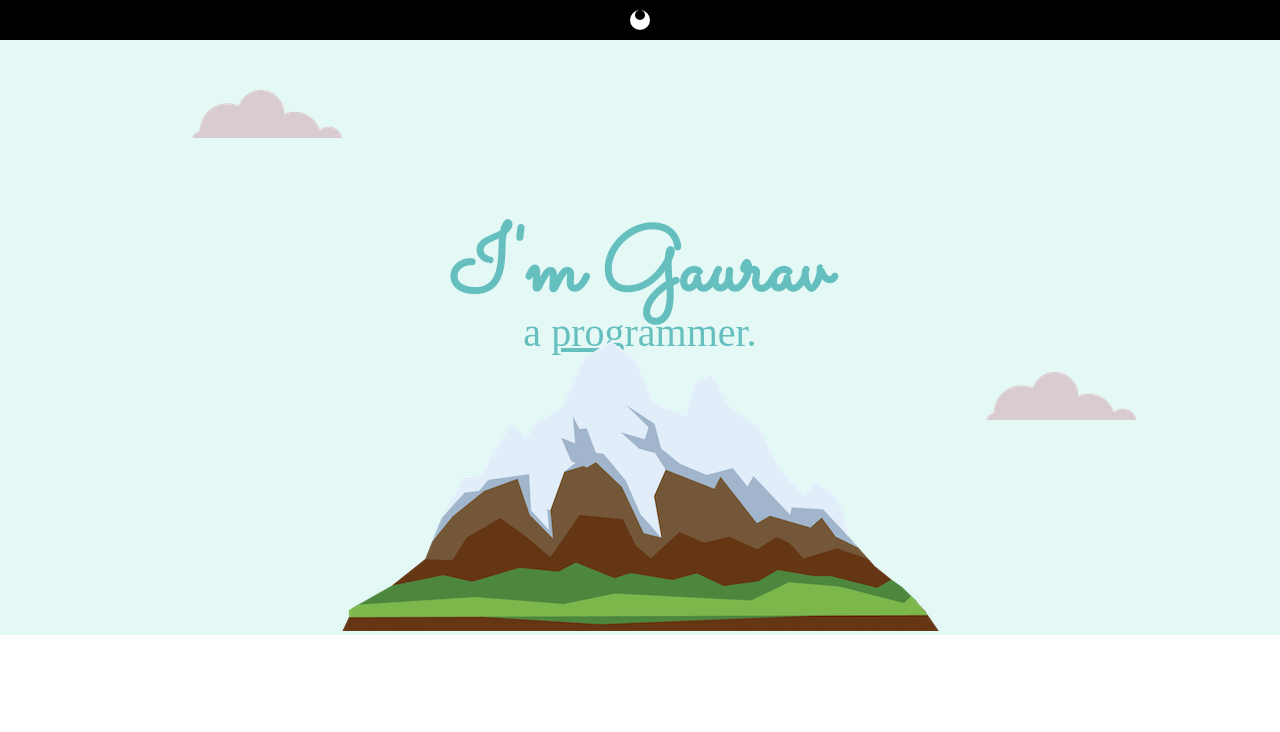
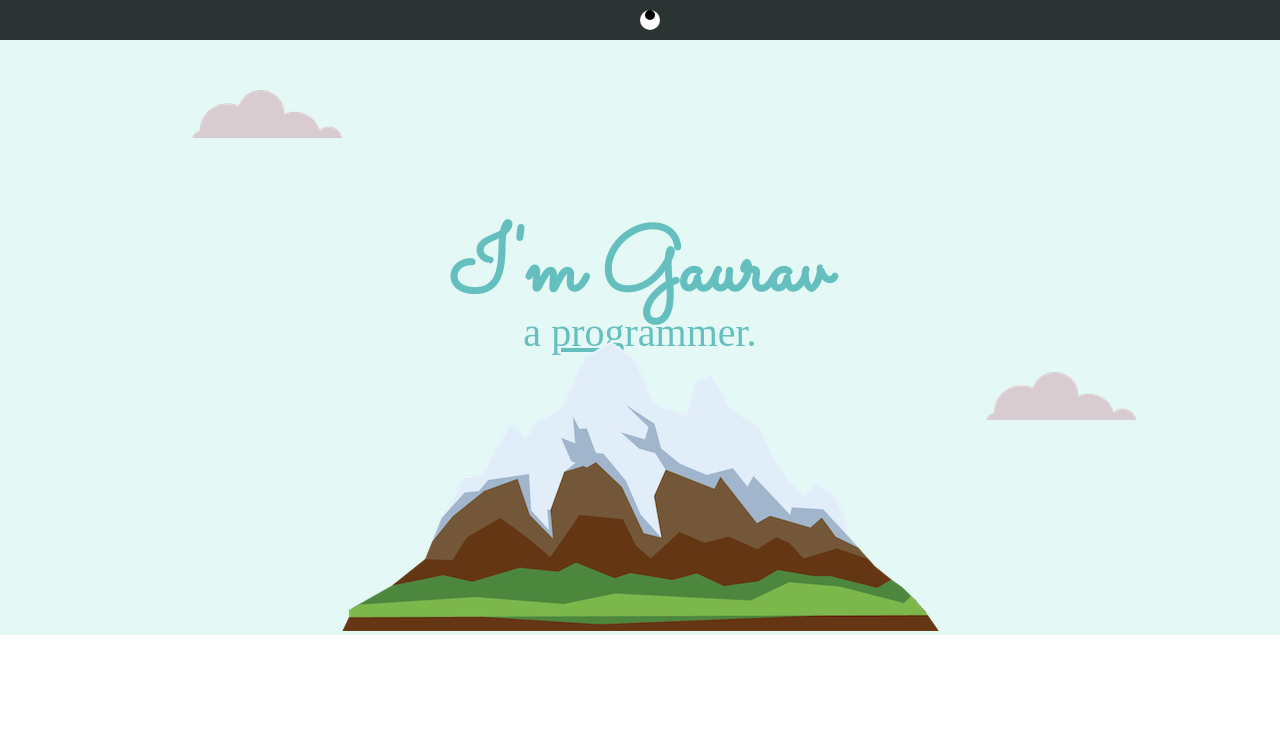
Before and after one commit to gaurav1021/profile, a plain HTML site: page index.html in a window 1280 px wide. Shown: the top 732 px of the page. Drawn offline with Linux system fonts and the light colour scheme.

Commit message:
navBar
changing navBar's color and making it sticky

```diff
--- a/index.html
+++ b/index.html
@@ -19,7 +19,8 @@
                     }
                     #eCont{
                               padding:10px;
-                              background-color: black;
+                              width: 100vw;
+                              background-color: #2C3333;
                               display: flex;
                               justify-content: center;
 
@@ -108,6 +109,18 @@
     </div>
     </div>
           <script>
+                    window.onscroll = function() {myFunction()};
+
+                    var navbar = document.getElementById("eCont");
+                    var sticky = navbar.offsetTop;
+
+                    function myFunction() {
+                      if (window.pageYOffset >= sticky) {
+                        navbar.classList.add("sticky")
+                      } else {
+                        navbar.classList.remove("sticky");
+                      }
+                    }
                     function showCoords(event){
                               var X=event.clientX;
                               var Y=event.clientY;
```
